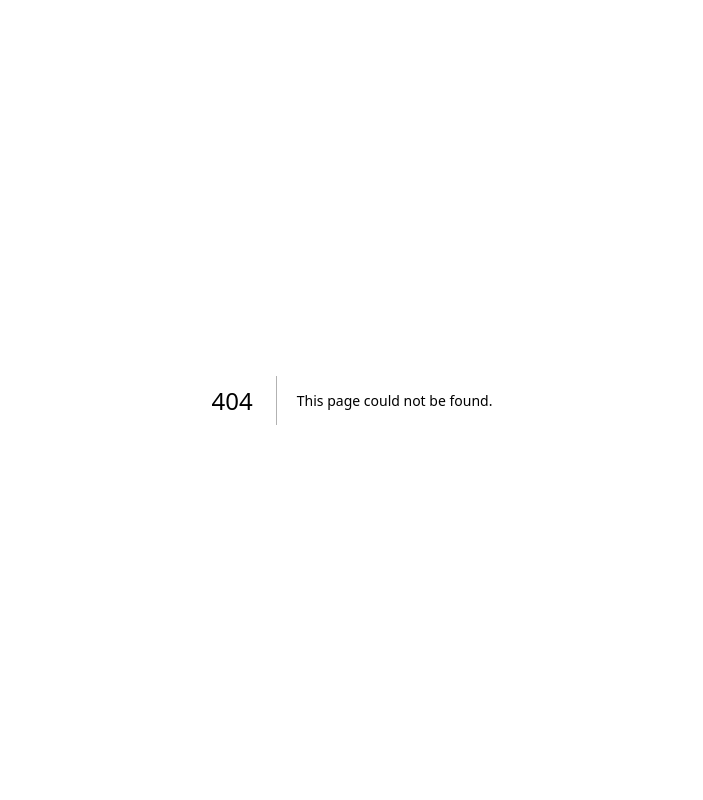
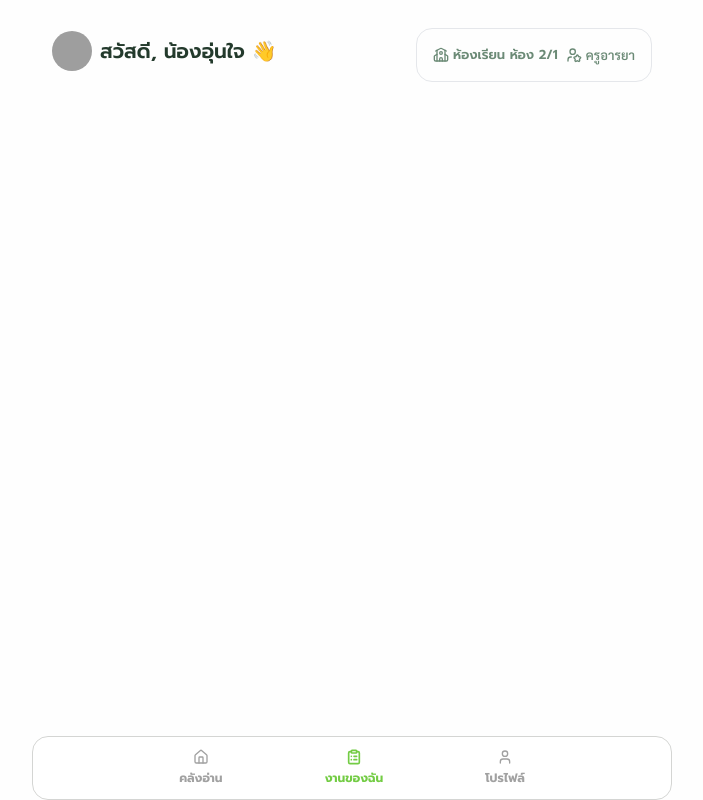
Before and after one commit to siwakron12/jump_thailand_hackathon_2026, a Next.js app in the folder Frontend/my-app/: page /student/myWrok in a window 1280 px wide. Before the commit this address had no page. Shown: the whole page, without its empty margins (288-991 px from the left). Built offline with nearby package versions, Linux system fonts and the light colour scheme; grey boxes are pictures that could not be loaded.

Commit message:
Backend : add my assigment

```diff
--- a/Frontend/my-app/app/student/(layout)/footer.tsx
+++ b/Frontend/my-app/app/student/(layout)/footer.tsx
@@ -6,7 +6,7 @@ import { Home, ClipboardList, User } from "lucide-react";
 
 const navItems = [
   { label: "คลังอ่าน", href: "/student", icon: Home },
-  { label: "งานของฉัน", href: "/student/tasks", icon: ClipboardList },
+  { label: "งานของฉัน", href: "/student/myWrok", icon: ClipboardList },
   { label: "โปรไฟล์", href: "/student/profile", icon: User },
 ];
 
@@ -16,7 +16,7 @@ export default function Footer() {
 
   return (
     <nav className="fixed bottom-0   left-0 right-0 z-50 bg-white border rounded-2xl w-full lg:w-2/4 mx-auto border-[#d4d5d3]">
-      <div className="max-w-[480px] mx-auto flex items-center justify-around px-4 py-2">
+      <div className="max-w-[480px] mx-auto flex items-center justify-around px-4 py-2"   >
         {navItems.map(({ label, href, icon: Icon }) => {
           const isActive = pathname === href;
           return (
--- /dev/null
+++ b/Frontend/my-app/app/student/(layout)/topBar.tsx
@@ -0,0 +1,39 @@
+import { School, UserStar } from 'lucide-react'
+import React from 'react'
+
+type Props = {}
+
+export default function TopBar({ }: Props) {
+    return (
+        <div>
+            <div className="flex justify-between items-center w-full  ">
+                <div className="flex items-center gap-2">
+                    <img
+                        className="size-10 rounded-full"
+                        src="https://t3.ftcdn.net/jpg/06/33/54/78/360_F_633547842_AugYzexTpMJ9z1YcpTKUBoqBF0CUCk10.jpg"
+                        alt=""
+                    />
+                    <p className="font-prompt  text-base lg:text-xl font-semibold text-[#233A2C]">
+                        สวัสดี, น้องอุ่นใจ 👋
+                    </p>
+                </div>
+                <div className="flex justify-end mt-2 gap-2">
+                    <div className="border flex flex-col lg:flex-row justify-center  items-center border-gray-200 rounded-2xl  p-2 lg:p-4  w-fit">
+                        <span className="font-prompt flex items-center space-x-1 text-[13px] font-semibold text-[#6B8A76]">
+                            <School size={16} />
+                            <p>ห้องเรียน ห้อง 2/1 </p>
+                        </span>
+                        <span className="font-prompt flex items-center ml-2  space-x-1 text-[13px] font-semibold text-[#6B8A76]">
+                            <UserStar size={16} />
+                            <p className="font-sarabun text-[13px]  font-semibold text-[#6B8A76]">
+                                ครูอารยา
+
+
+                            </p>
+                        </span>
+                    </div>
+                </div>
+            </div>
+        </div>
+    )
+}
--- /dev/null
+++ b/Frontend/my-app/app/student/layout.tsx
@@ -0,0 +1,15 @@
+import Footer from "./(layout)/footer";
+
+export default function StudentLayout({
+  children,
+}: Readonly<{
+  children: React.ReactNode;
+}>) {
+  return (
+    <div className="flex h-full flex-col overflow-hidden">
+      <div className="flex-1 overflow-hidden pb-20 w-full lg:w-2/4 mx-auto ">{children}</div>
+
+      <Footer />
+    </div>
+  );
+}
--- /dev/null
+++ b/Frontend/my-app/app/student/myWrok/page.tsx
@@ -0,0 +1,11 @@
+import React from 'react'
+import TopBar from '../(layout)/topBar'
+type Props = {}
+
+export default function Page({ }: Props) {
+    return (
+        <div className="px-2 lg:px-5 pt-5 pb-2">
+            <TopBar />
+        </div>
+    )
+}
--- a/Frontend/my-app/app/student/page.tsx
+++ b/Frontend/my-app/app/student/page.tsx
@@ -15,12 +15,12 @@ export default function page({ }: Props) {
   }, []);
 
   return (
-    <div className="w-full lg:w-2/4 mx-auto  h-full">
+    <div className=" h-full">
 
         <StudentHomeFeed />
 
-      <div className="pb-20"></div>
-      <Footer />
+
+
     </div>
   )
 }
```
Also changed, not shown: 1 other file (tests, documents, lock files or other folders).
